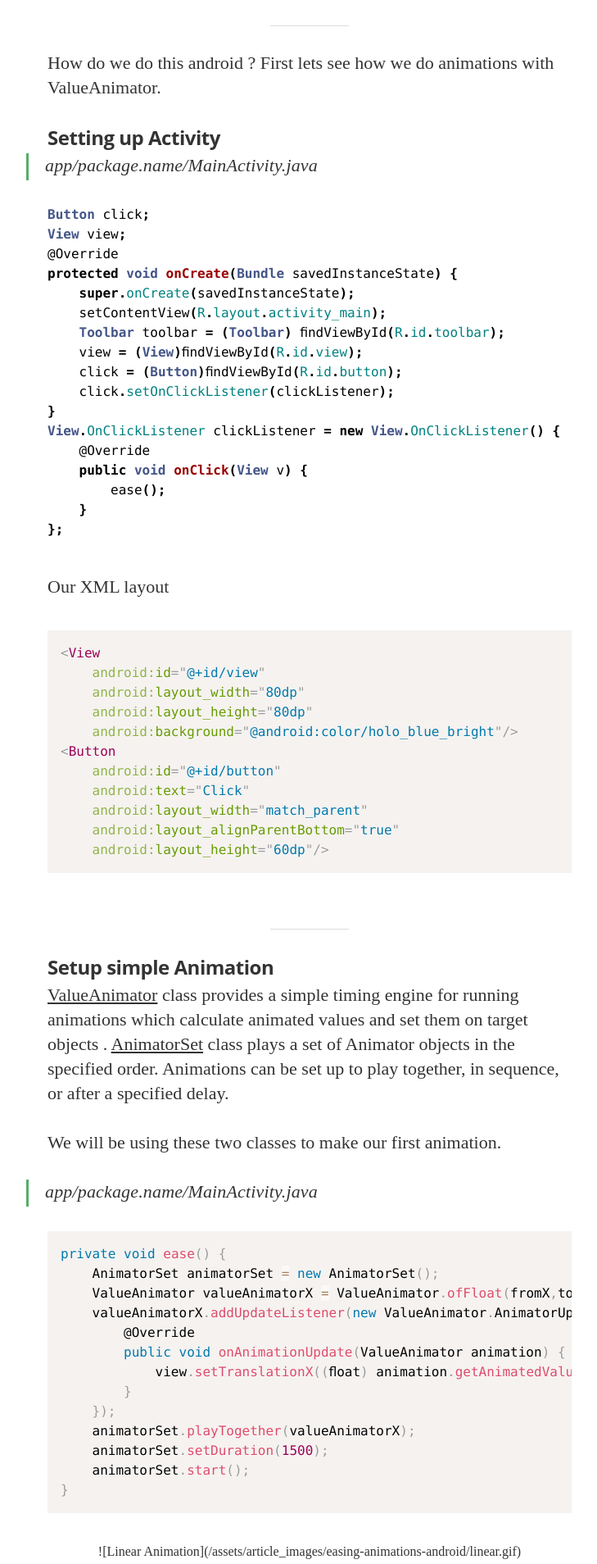
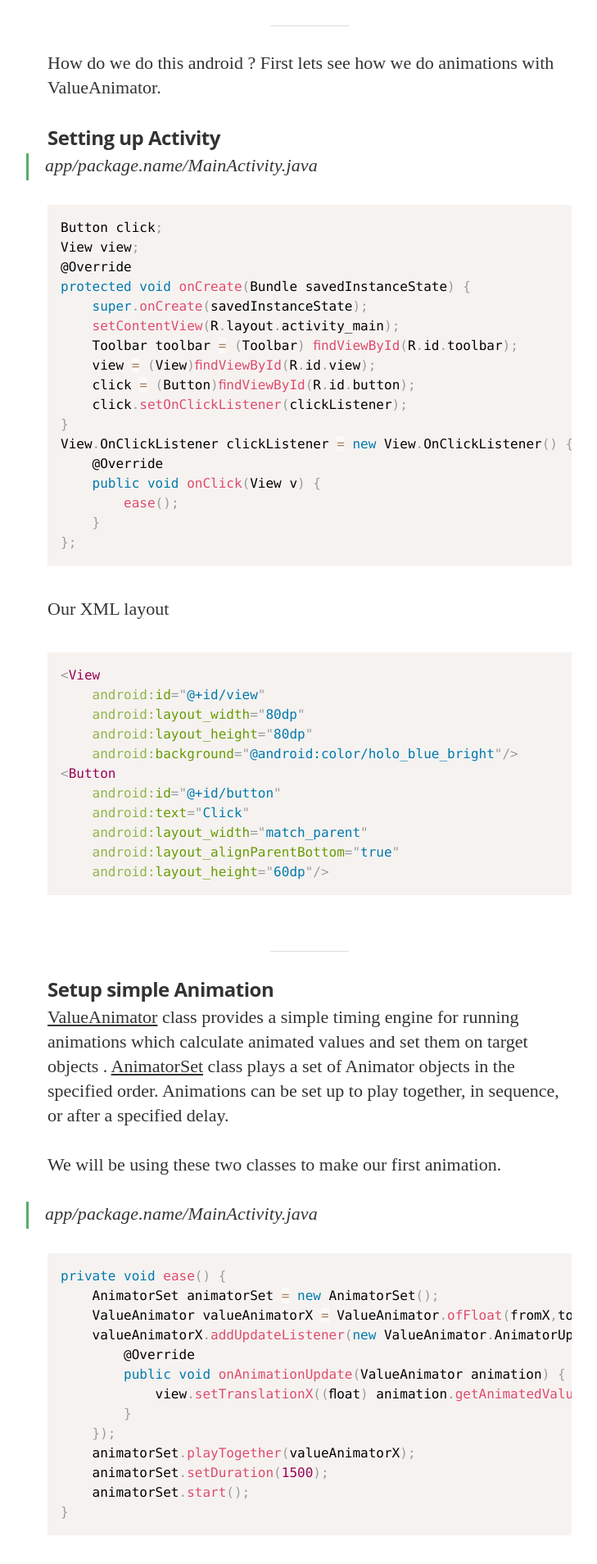
Before and after one commit to shrikanthkr/shrikanthkr.github.io, a Jekyll site: the page built from _posts/2015-11-12-easing-animations-android.markdown, in a window 1280 px wide. Shown: the part 1059-2967 px from the top of the page at 82% size, without its empty margins (262-991 px from the left). Built offline with Jekyll 4.4.1, drawn with Linux system fonts in a browser that asks for light colours; nearby versions of some CDN libraries; some web fonts are replaced; some of the changed text lies outside the part shown.

Commit message:
fix all syntaxes

```diff
--- a/_posts/2015-09-07-borders-android.markdown
+++ b/_posts/2015-09-07-borders-android.markdown
@@ -15,7 +15,7 @@
 Code snippet to draw top and bottom borders:
 
 > res/drawable/border.xml
-{% highlight markup%}
+{% highlight xml%}
 <?xml version="1.0" encoding="utf-8"?>
 <layer-list xmlns:android="http://schemas.android.com/apk/res/android">
 <item><!--Item 1-->
@@ -36,7 +36,7 @@
 
 + Layer One
 
-{% highlight markup  %}
+{% highlight xml  %}
 <item><!--Item 1-->
 	<shape android:shape="rectangle">
 		<stroke android:color="@color/green" android:width="2dp"/>
@@ -50,7 +50,7 @@
 
 + Layer Two
 
-{% highlight markup  %}
+{% highlight xml  %}
 <item android:top="2dp" android:bottom="2dp"><!--Item 2-->
 	<shape android:shape="rectangle">
 		<solid android:color="#FFFFFFFF" />
--- a/_posts/2015-09-09-firebase-crud-android.markdown
+++ b/_posts/2015-09-09-firebase-crud-android.markdown
@@ -18,7 +18,7 @@
 
 
 > app/build.gradle
-{% highlight javascript%}
+{% highlight gradle%}
 dependencies {
 	compile 'com.firebase:firebase-client-android:2.3.1+'
 }
@@ -26,7 +26,7 @@
 
 Incase you end up with build errors,
 
-{% highlight javascript %}
+{% highlight gradle %}
 android {
 	...
 	packagingOptions {
@@ -91,7 +91,7 @@
 
 Declare necessary attributes.
 
-{% highlight javascript %}
+{% highlight java %}
 Button save;
 static Firebase myFirebaseRef;
 EditText nameEditText;
--- a/_posts/2015-11-12-easing-animations-android.markdown
+++ b/_posts/2015-11-12-easing-animations-android.markdown
@@ -19,7 +19,7 @@
 
 > app/package.name/MainActivity.java
 
-{% highlight java%}
+{% highlight javascript %}
 Button click;
 View view;
 @Override
@@ -106,15 +106,17 @@
 Now we have the evaluate methods which tell the `ValueAnimator` on how it should evaluate.
 > app/package.name/Easing.java
 
-/**   <br>
-* Converts params to calculate easing values<br>
-* @param fraction<br>
-* @param startValue<br>
-* @param endValue<br>
-* @return<br>
-*/<br>
+
 
 {% highlight javascript %}
+/**
+* Converts params to calculate easing values
+* @param fraction
+* @param startValue
+* @param endValue
+* @return
+*/
+
 @Override
 public Number evaluate(float fraction, Number startValue, Number endValue) {
 	float t = duration * fraction;
@@ -132,16 +134,16 @@
 This method decides which easing equation we are going to use. There is a lot mentioned about equations [here][gizma-easing-equations]. You can edit this method based on any of the equations given and get your desired animation.
 > app/package.name/Easing.java
 
-/**<br>
-*<br>
-* @param t - Current Time<br>
-* @param b - Start Value<br>
-* @param c - Change in value<br>
-* @param d - Duration<br>
-* @return value calculated for cubic ease-in-out<br>
-*/<br>
 
 {% highlight javascript %}
+/**
+* @param t - Current Time
+* @param b - Start Value
+* @param c - Change in value
+* @param d - Duration
+* @return value calculated for cubic ease-in-out
+*/
+
 public float calculate(float t, float b, float c, float d){
 	t /= d/2;
 	if (t < 1) {
@@ -170,16 +172,10 @@
 {% endhighlight %}
 
 Uh! is that enough ?
-<table>
-	<tr>
-	<td>
-		<center> ![Linear Animation](/assets/article_images/easing-animations-android/linear.gif)</center>
-	</td>
-	<td>
-		<center> ![Easing Animation](/assets/article_images/easing-animations-android/ease.gif)</center>
-	</td>
-	</tr>
-</table>
+
+
+|---|---|
+|![Linear Animation](/assets/article_images/easing-animations-android/linear.gif) |  ![Easing Animation](/assets/article_images/easing-animations-android/ease.gif)|
 
 
 ---
--- a/css/prism.css
+++ b/css/prism.css
@@ -47,10 +47,11 @@
 }
 
 /* Code blocks */
-pre[class*="language-"] {
+pre {
 	padding: 1em;
 	margin: .5em 0;
 	overflow: auto;
+	background: #f5f2f0;
 }
 
 :not(pre) > code[class*="language-"],
```
Also changed, not shown: _posts/2015-09-08-android-gcm.markdown (+8 -8 lines).
